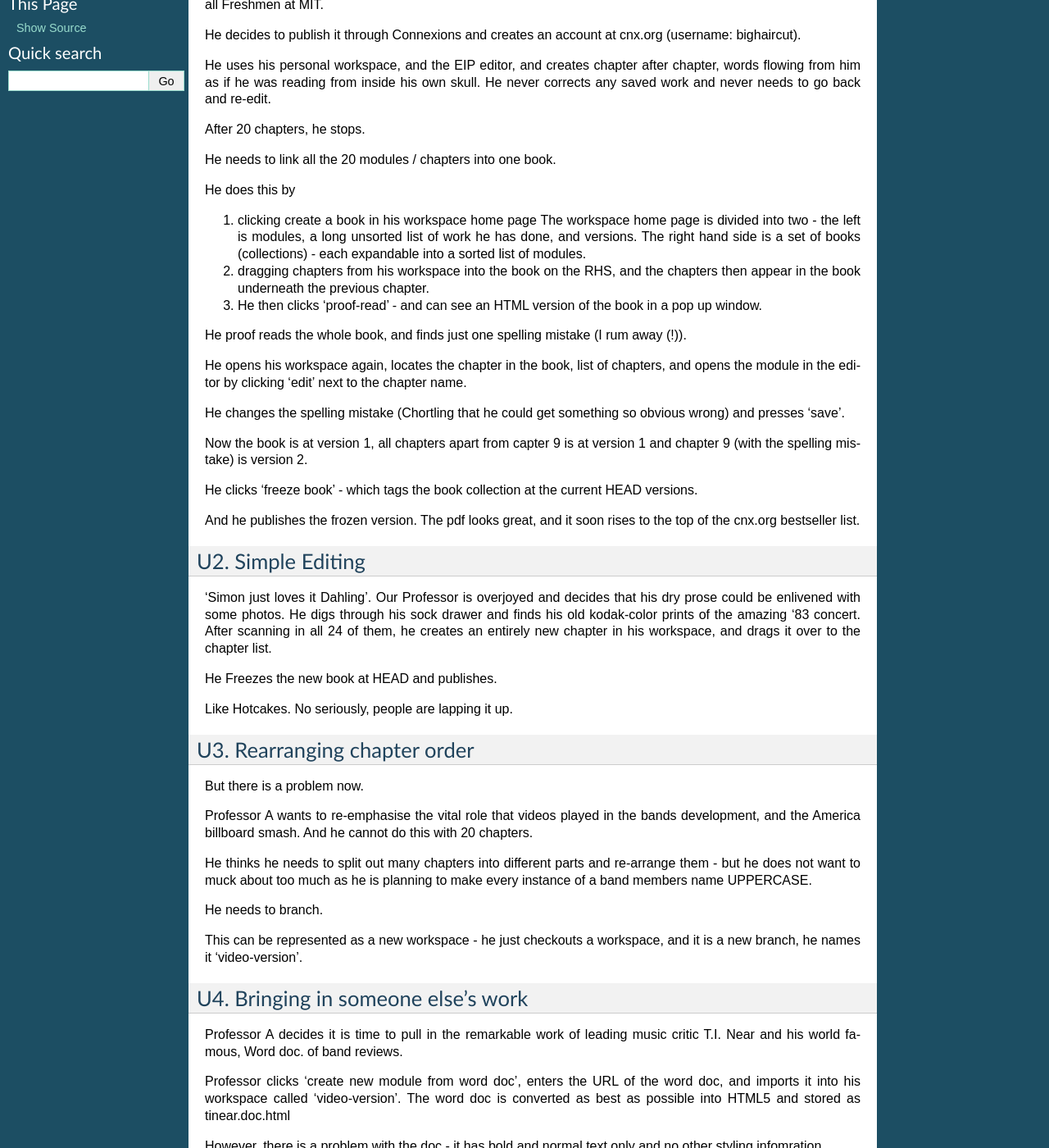
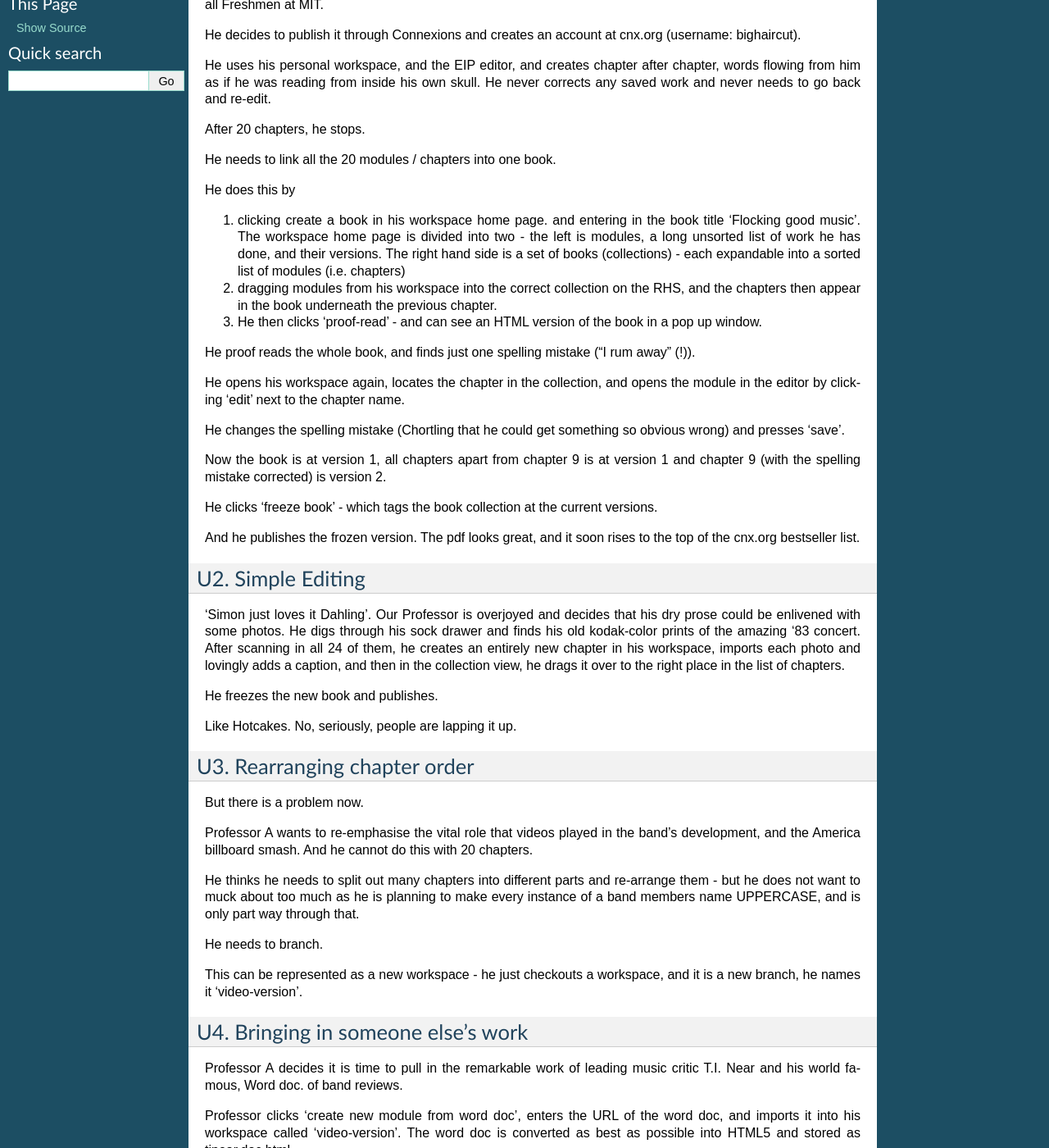
Before and after one commit to zniper/rhaptos2.repo, a Sphinx documentation site: the page built from docs/usecases.rst, in a window 1280 px wide and 1400 px high, scrolled down 252 px. Shown: the whole window at 82% size. Built offline with Sphinx 7.4.7, drawn with Linux system fonts in a browser that asks for light colours; pages that are not in the unit, such as notebooks, are missing from menus; some of the changed text lies outside the part shown.

Commit message:
spelling errors

```diff
--- a/docs/usecases.rst
+++ b/docs/usecases.rst
@@ -30,34 +30,36 @@ He needs to link all the 20 modules / chapters into one book.
 
 He does this by
 
-1. clicking create a book in his workspace home page
-   The workspace home page is divided into two - the left is modules, a
-   long unsorted list of work he has done, and versions.
-   The right hand side is a set of books (collections) - each expandable
-   into a sorted list of modules.
+1. clicking create a book in his workspace home page. and entering in
+   the book title 'Flocking good music'.  The workspace home page is
+   divided into two - the left is modules, a long unsorted list of
+   work he has done, and their versions.  The right hand side is a set
+   of books (collections) - each expandable into a sorted list of
+   modules (i.e. chapters)
 
-2. dragging chapters from his workspace into the book on the RHS, and
-   the chapters then appear in the book underneath the previous
-   chapter.
+2. dragging modules from his workspace into the correct collection on
+   the RHS, and the chapters then appear in the book underneath the
+   previous chapter.
 
 3. He then clicks 'proof-read' - and can see an HTML version of the
    book in a pop up window.
 
-He proof reads the whole book, and finds just one spelling mistake (I
-rum away (!)).
+He proof reads the whole book, and finds just one spelling mistake ("I
+rum away" (!)).
 
-He opens his workspace again, locates the chapter in the book, list of
-chapters, and opens the module in the editor by clicking 'edit' next
-to the chapter name.
+He opens his workspace again, locates the chapter in the collection,
+and opens the module in the editor by clicking 'edit' next to the
+chapter name.
 
 He changes the spelling mistake (Chortling that he could get something
 so obvious wrong) and presses 'save'.
 
-Now the book is at version 1, all chapters apart from capter 9 is at
-version 1 and chapter 9 (with the spelling mistake) is version 2.
+Now the book is at version 1, all chapters apart from chapter 9 is at
+version 1 and chapter 9 (with the spelling mistake corrected) is
+version 2.
 
 He clicks 'freeze book' - which tags the book collection at the
-current HEAD versions.
+current versions.
 
 And he publishes the frozen version.  The pdf looks great, and it soon
 rises to the top of the cnx.org bestseller list.
@@ -69,12 +71,13 @@ U2. Simple Editing
 that his dry prose could be enlivened with some photos.  He digs
 through his sock drawer and finds his old kodak-color prints of the
 amazing '83 concert.  After scanning in all 24 of them, he creates an
-entirely new chapter in his workspace, and drags it over to the
-chapter list.
+entirely new chapter in his workspace, imports each photo and lovingly
+adds a caption, and then in the collection view, he drags it over to
+the right place in the list of chapters.
 
-He Freezes the new book at HEAD and publishes.
+He freezes the new book and publishes.
 
-Like Hotcakes.  No seriously, people are lapping it up.
+Like Hotcakes.  No, seriously, people are lapping it up.
 
 
 U3. Rearranging chapter order
@@ -83,12 +86,13 @@ U3. Rearranging chapter order
 But there is a problem now.
 
 Professor A wants to re-emphasise the vital role that videos played in
-the bands development, and the America billboard smash.  And he cannot
+the band's development, and the America billboard smash.  And he cannot
 do this with 20 chapters.
 
 He thinks he needs to split out many chapters into different parts and
 re-arrange them - but he does not want to muck about too much as he is
-planning to make every instance of a band members name UPPERCASE.
+planning to make every instance of a band members name UPPERCASE, and
+is only part way through that.
 
 He needs to branch.
 
@@ -121,7 +125,8 @@ the phil-o-matic tool that would have done this for him.
 THe professor now drags the tinear.doc.html into the book in workspace
 'video-version', just after the photo chapters.
 
-He freezes the book and puiblishes it again
+He freezes the book in this new workspace.  He decides to publish from here -
+and does so.
 
 MTV runs a retrospective on the Professor's career.  Prime time !
 
@@ -133,7 +138,6 @@ new book, several other promient academics emailed our Professor to
 ask if they could collaborate to create the definitive encyclopaedia
 of 1980's New Romantics.
 
-
 This is looking good.  He emails Professor Xavier and Professor Zoltan
 and tells them to create accounts on cnx.org, and to then checkout his
 workspace 'video-version' - he gives their accounts permission to do
@@ -141,16 +145,16 @@ this.
 
 They are 'authors' roles and he is a 'editor' role
 
-
 Unfortunately both Professors edit the skeleton chapter 'Her Name is
-Duran Duran', with professor X writing about the origin of the name in
+Duran Duran', with Professor X writing about the origin of the name in
 the film Barbarella.  But Professor Z just ranted on about Jane Fonda's
-later career.
+later career.  No-one mentioned the floating upside down bit.
 
 Both men send in 'please add to book' requests.
 
-Clearly both chapters cannot be put into the same book - so Professer A first
-reviews them - and sends back several spelling and style corrections.
+Clearly both chapters cannot be put into the same book - so Professer
+A first reviews them - and sends back several spelling and style
+corrections.  And does mention the floating upside down bit.
 
 The men make the changes and repeat the 'add to book' request.
 
```
Also changed, not shown: other parts of docs/usecases.rst (+3 -5 lines).
